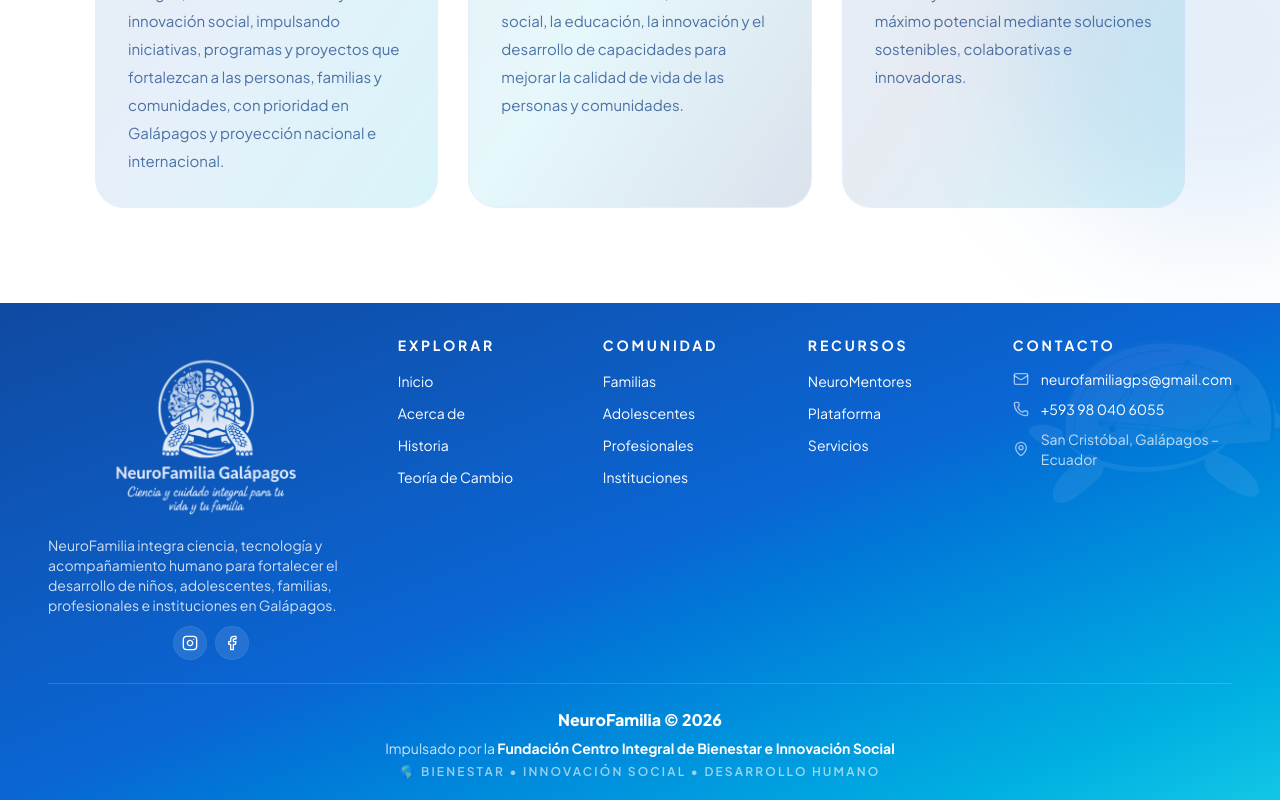
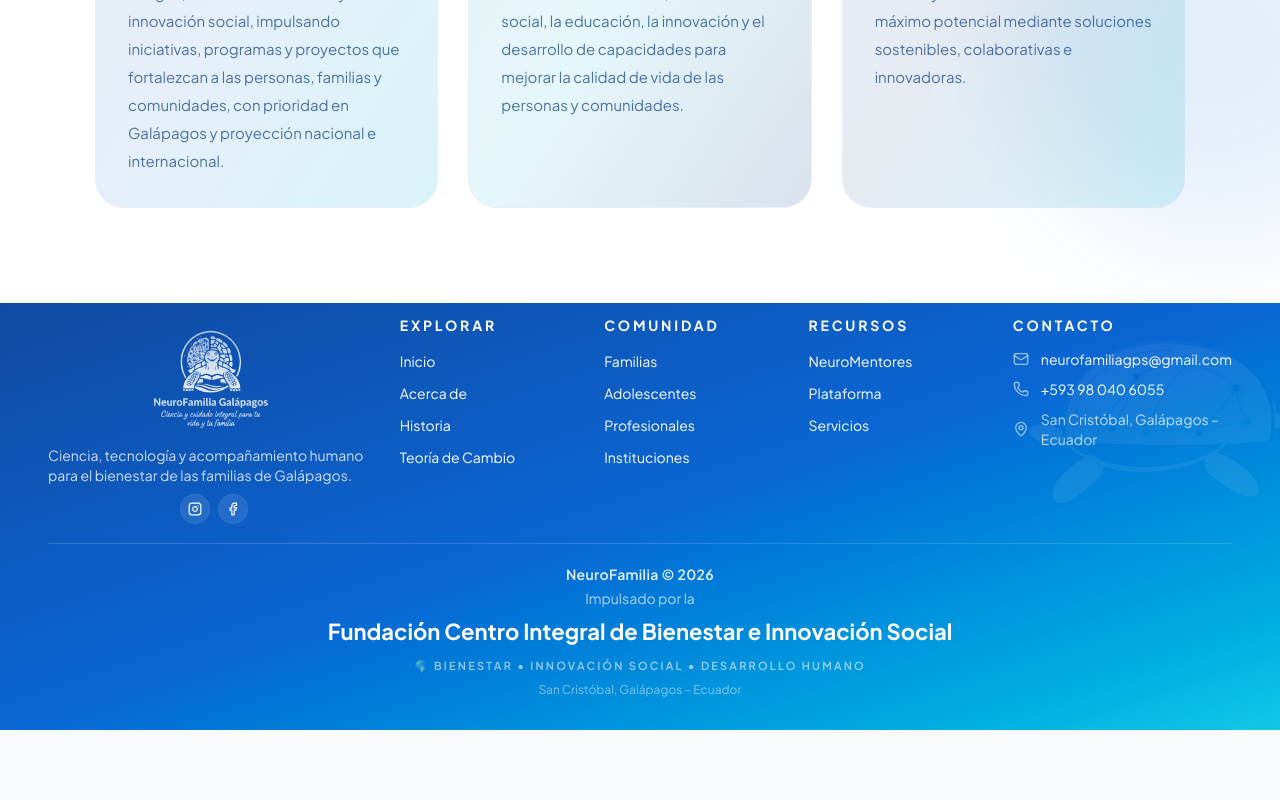
Before and after one commit to nelita0412-afk/NeuroFamilia-AI, a Next.js app in the folder apps/web/: page / in a window 1280 px wide. Shown: the part 2492-3292 px from the top of the page. After the commit the page ends 3222 px from the top, so only its background shows below. Built offline with nearby package versions, Linux system fonts and the light colour scheme.

Commit message:
feat(web): cierre del footer estilo institucional - jerarquía tipográfica, nombre de la Fundación como elemento principal y -14% de altura

```diff
--- a/apps/web/src/components/landing/footer.tsx
+++ b/apps/web/src/components/landing/footer.tsx
@@ -55,8 +55,8 @@ export function LandingFooter() {
         aria-hidden="true"
       />
 
-      <div className="relative z-10 mx-auto max-w-7xl px-5 pb-5 pt-8 sm:px-8 lg:px-12">
-        <div className="grid gap-8 lg:grid-cols-[1.8fr_1fr_1fr_1fr_1.1fr] lg:gap-6">
+      <div className="relative z-10 mx-auto max-w-7xl px-5 pb-4 pt-3 sm:px-8 lg:px-12">
+        <div className="grid gap-6 lg:grid-cols-[1.8fr_1fr_1fr_1fr_1.1fr] lg:gap-5">
           {/* COLUMNA 1 — IDENTIDAD */}
           <div className="flex flex-col items-center gap-2.5 lg:items-start">
             <Link href="/" aria-label="Inicio NeuroFamilia Galápagos" className="lg:self-center">
@@ -65,17 +65,16 @@ export function LandingFooter() {
                 alt="Logo NeuroFamilia Galápagos"
                 width={247}
                 height={190}
-                className="h-[190px] w-auto object-contain"
+                className="h-[120px] w-auto object-contain"
               />
             </Link>
             <p className="max-w-xs text-center text-sm leading-5 text-white/80 lg:text-left">
-              NeuroFamilia integra ciencia, tecnología y acompañamiento humano para fortalecer el
-              desarrollo de niños, adolescentes, familias, profesionales e instituciones en
+              Ciencia, tecnología y acompañamiento humano para el bienestar de las familias de
               Galápagos.
             </p>
 
             {/* REDES SOCIALES — solo iconos, distribución horizontal */}
-            <ul className="mt-0.5 flex items-center gap-2.5 lg:self-center">
+            <ul className="flex items-center gap-2.5 lg:self-center">
               {SOCIAL_LINKS.map(({ label, href, icon: Icon }) => (
                 <li key={label}>
                   <a
@@ -83,9 +82,9 @@ export function LandingFooter() {
                     target="_blank"
                     rel="noopener noreferrer"
                     aria-label={label}
-                    className="grid h-8 w-8 place-items-center rounded-full bg-white/10 text-white/80 ring-1 ring-white/15 transition-all duration-300 hover:-translate-y-0.5 hover:bg-white hover:text-[#0A66D4] hover:ring-white"
+                    className="grid h-7 w-7 place-items-center rounded-full bg-white/10 text-white/80 ring-1 ring-white/15 transition-all duration-300 hover:-translate-y-0.5 hover:bg-white hover:text-[#0A66D4] hover:ring-white"
                   >
-                    <Icon className="h-4 w-4" />
+                    <Icon className="h-3.5 w-3.5" />
                   </a>
                 </li>
               ))}
@@ -173,19 +172,18 @@ export function LandingFooter() {
           </div>
         </div>
 
-        {/* SUBFOOTER — estructura institucional */}
-        <div className="mt-6 border-t border-white/15 pt-6">
+        {/* CIERRE INSTITUCIONAL — estilo académico, sin cajas ni fondos */}
+        <div className="mt-5 border-t border-white/15 pt-5 pb-4">
           <div className="flex flex-col items-center justify-center gap-1 text-center">
-            <p className="text-base font-extrabold text-white">NeuroFamilia © 2026</p>
-            <p className="text-sm leading-6 text-white/80">
-              Impulsado por la{' '}
-              <span className="font-bold text-white">
-                Fundación Centro Integral de Bienestar e Innovación Social
-              </span>
+            <p className="text-sm font-semibold tracking-wide text-white/90">NeuroFamilia © 2026</p>
+            <p className="text-sm text-white/70">Impulsado por la</p>
+            <p className="mt-1.5 max-w-2xl text-[22px] font-bold leading-tight text-white">
+              Fundación Centro Integral de Bienestar e Innovación Social
             </p>
-            <p className="text-xs font-semibold uppercase tracking-[0.18em] text-white/60">
+            <p className="mt-2 text-[11px] font-semibold uppercase tracking-[0.2em] text-white/60">
               🌎 Bienestar • Innovación Social • Desarrollo Humano
             </p>
+            <p className="mt-1 text-xs text-white/50">San Cristóbal, Galápagos – Ecuador</p>
           </div>
         </div>
       </div>
```
